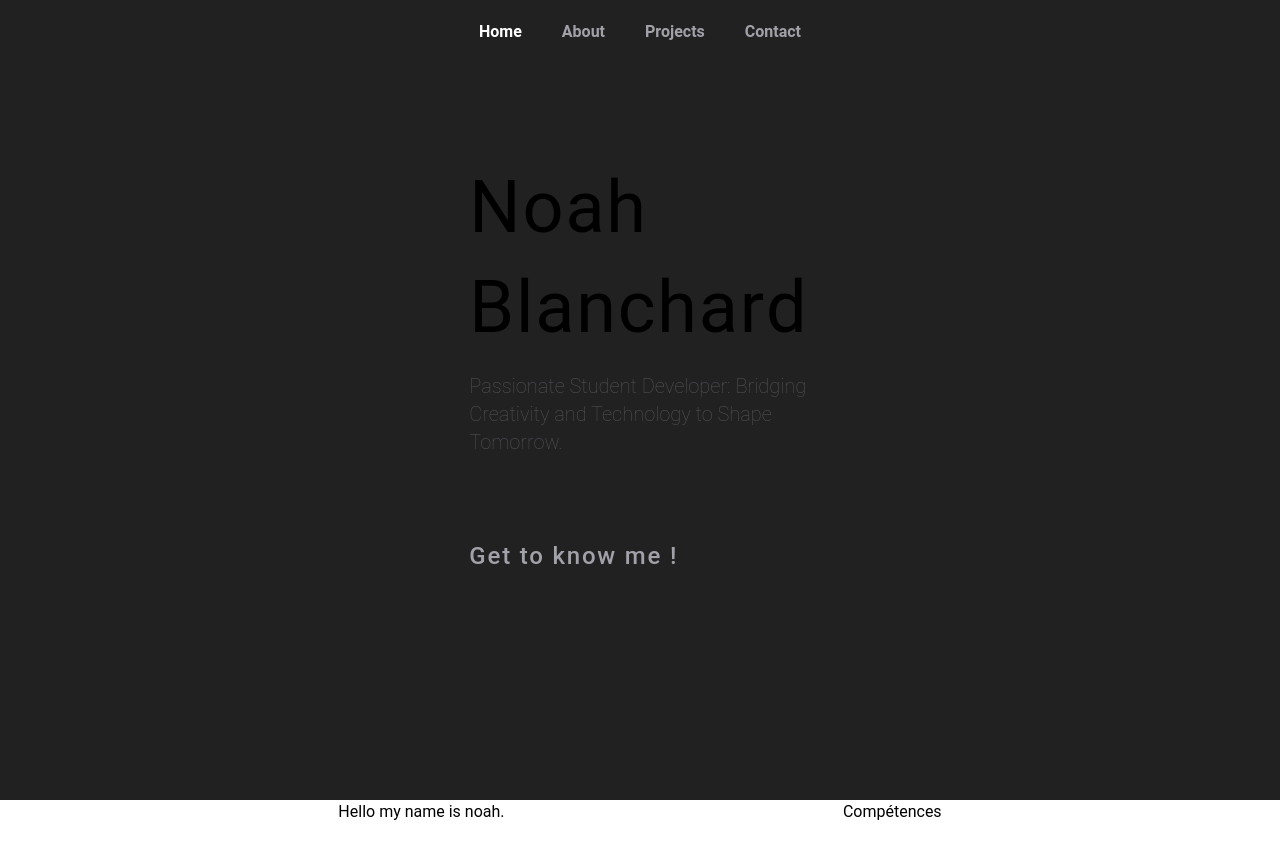
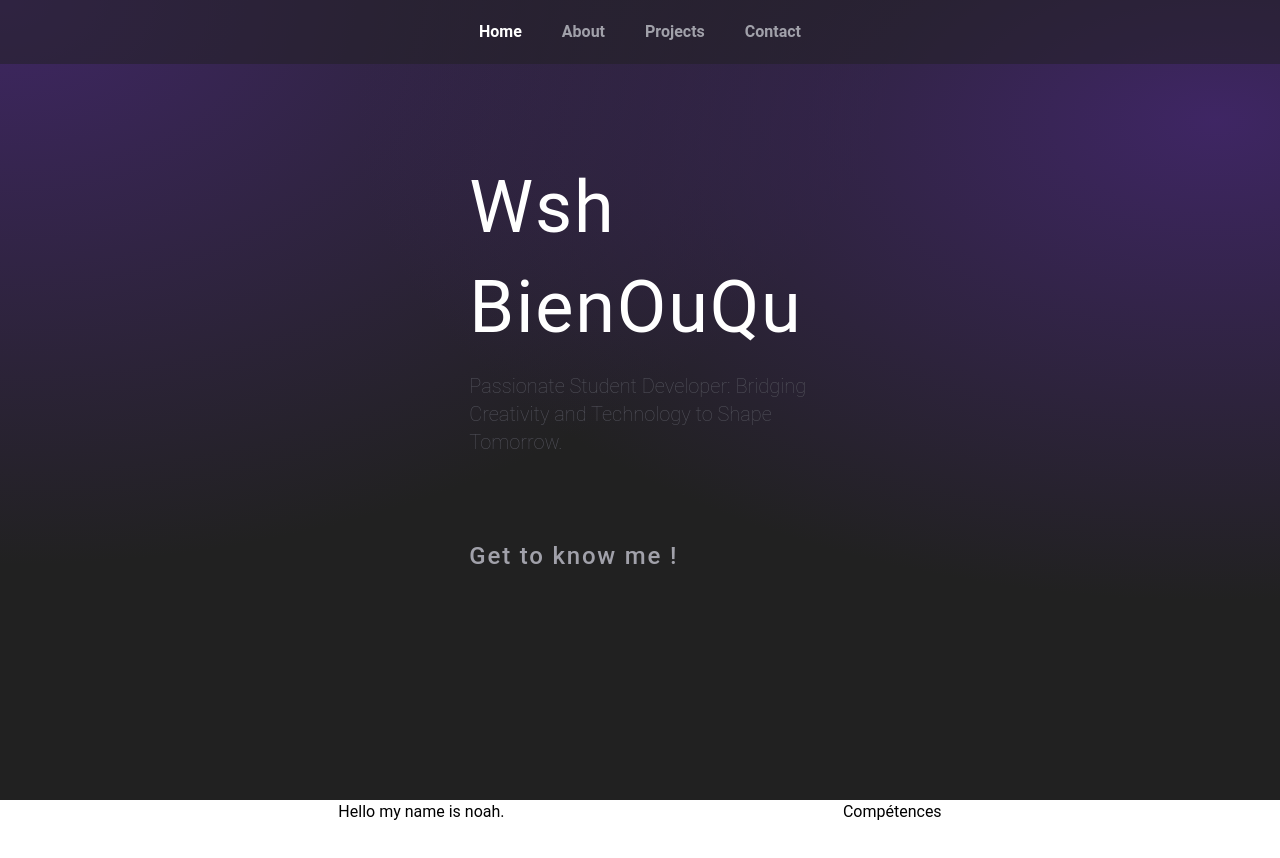
Before and after one commit to noah-blanchard/new-personal-website, a Next.js app: page / in a window 1280 px wide. Shown: the top 858 px of the page. Built offline with nearby package versions, Linux system fonts and the light colour scheme.

Commit message:
add dragging on letters and purple meshbg

```diff
--- a/src/app/globals.css
+++ b/src/app/globals.css
@@ -35,7 +35,11 @@ body {
 
 .mesh-bg {
   background-color: hsla(0, 0%, 13%, 1);
-  /* background-image:
-    radial-gradient(at 10% 90%, var(--mesh-dark-color) 0px, transparent 50%),
-    radial-gradient(at 10% 10%, var(--mesh-light-color) 0px, transparent 50%); */
+  background-image:
+    radial-gradient(at 95% 15%, hsla(264, 45%, 27%, 1) 0px, transparent 50%),
+    radial-gradient(at 0% 0%, hsla(264, 44%, 27%, 1) 0px, transparent 50%);
 }
+
+.nav-bg{
+  background-color: hsla(0, 0%, 13%, 0.5);
+}
--- a/src/app/navbar/Navbar.tsx
+++ b/src/app/navbar/Navbar.tsx
@@ -6,7 +6,7 @@ export default function Navbar() {
     const [selected, setSelected] = useState(0);
 
     return (
-        <nav className="mesh-bg z-10 fixed w-screen flex justify-center items-center h-16">
+        <nav className="nav-bg z-10 fixed w-screen flex justify-center items-center h-16">
             <ul className="flex gap-x-10">
                 <NavbarItem href="#home" propagate={() => setSelected(0)} isSelected={selected === 0}>Home</NavbarItem>
                 <NavbarItem href="#about" propagate={() => setSelected(1)} isSelected={selected === 1}>About</NavbarItem>
--- a/src/app/sections/TopSection.tsx
+++ b/src/app/sections/TopSection.tsx
@@ -35,11 +35,11 @@ export default function TopSection() {
 
 
     return (
-        <main className="flex h-[800px] flex-col items-center justify-center mesh-bg" onMouseMove={handleMouseMove} id="landing">
+        <main className="flex h-[800px] flex-col items-center justify-center mesh-bg" onMouseMove={handleMouseMove} id="home">
             <div className="flex flex-row items-center w-4/5 justify-evenly">
-                <div className='flex flex-col gap-7 text-7xl tracking-wide w-1/3'>
-                    <AnimatedWord>Noah</AnimatedWord>
-                    <AnimatedWord>Blanchard</AnimatedWord>
+                <div className='flex flex-col gap-7 text-7xl text-white tracking-wide w-1/3'>
+                    <AnimatedWord>Wsh</AnimatedWord>
+                    <AnimatedWord>BienOuQu</AnimatedWord>
                     <p className='text-xl tracking-normal text-zinc-600 font-extralight'>
                         Passionate Student Developer: Bridging Creativity and Technology to Shape Tomorrow.
                     </p>
@@ -72,7 +72,7 @@ const AnimatedLetter = ({ children }) => {
             transition: { duration: 0 }
         });
         await controls.start({
-            textShadow: "0 0 0px rgba(0, 255, 255, 1)",
+            textShadow: "0 0 0px rgba(0, 255, 255, 0)",
             transition: { duration: 1.5 }
         });
     };
@@ -80,6 +80,13 @@ const AnimatedLetter = ({ children }) => {
     return (
         <motion.span
             animate={controls}
+            drag
+            dragConstraints={{
+                top: -20,
+                left: -20,
+                right: 20,
+                bottom: 20,
+            }}
             whileHover={{
                 scale: 1.2,
             }}
```
